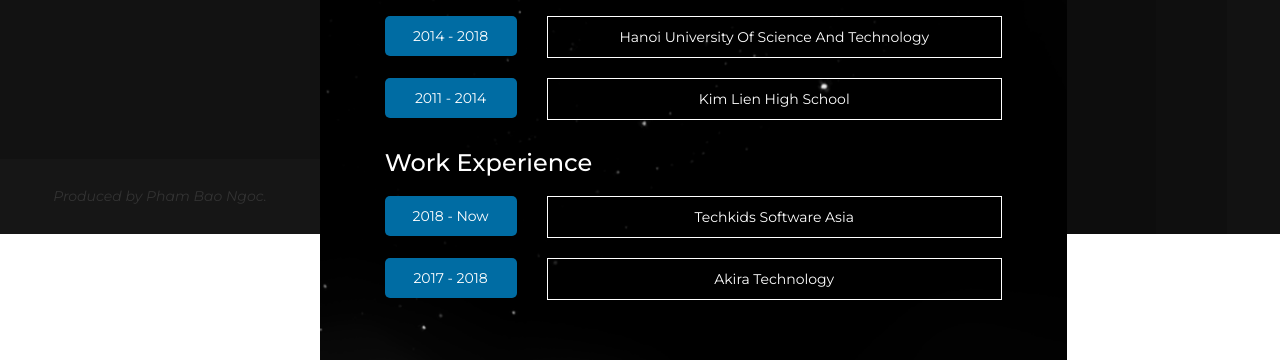
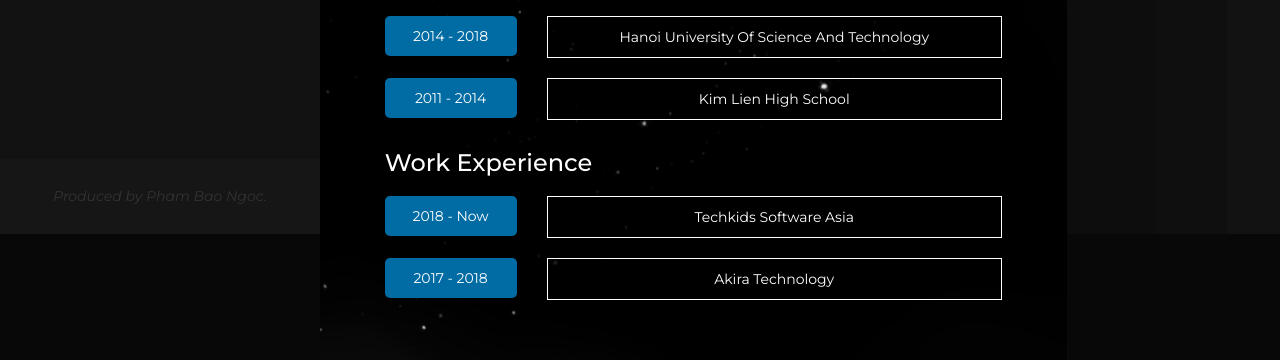
Before and after one commit to ppppbn/my-portfolio, a PHP site: page /index.html in a window 1280 px wide. Shown: the part 566-926 px from the top of the page. Run offline with PHP 8.4, Linux system fonts and the light colour scheme.

Commit message:
Change body background color

```diff
--- a/app/app.controller.js
+++ b/app/app.controller.js
@@ -26,10 +26,6 @@ function appController($scope, $rootScope, $timeout) {
     },1000);
   }
 
-  //load particles in background
-  // particlesJS.load('particles', './configs/particles.json', function() {
-  //   //TODO : Load successfully
-  // });
   $scope.changeState = function(state, brand){
     if(state !== $scope.screenState){
       window.location.hash = state;
--- a/assets/style.css
+++ b/assets/style.css
@@ -2,6 +2,9 @@ html,
 body {
   height: 100%;
   font-family: Montserrat;
+}
+body {
+  background-color: rgba(0, 0, 0, 0.97);
 }
 .bg-black {
   background: #121212;
@@ -549,6 +552,7 @@ hr {
   position: fixed;
   right: 0px;
   top: 0px;
+  background: white;
 }
 .full-min-height {
   min-height: 100%;
--- a/assets/style.less
+++ b/assets/style.less
@@ -1,6 +1,10 @@
 html, body {
   height: 100%;
   font-family: Montserrat;
+}
+
+body {
+  background-color : rgba(0,0,0,0.97);
 }
 
 .bg-black {
@@ -551,6 +555,7 @@ hr {
   position: fixed;
   right : 0px;
   top: 0px;
+  background: white;
 }
 
 .full-min-height {
--- a/index.html
+++ b/index.html
@@ -15,7 +15,6 @@
     crossorigin="anonymous"></script>
   <script src="https://maxcdn.bootstrapcdn.com/bootstrap/3.3.7/js/bootstrap.min.js" integrity="sha384-Tc5IQib027qvyjSMfHjOMaLkfuWVxZxUPnCJA7l2mCWNIpG9mGCD8wGNIcPD7Txa"
     crossorigin="anonymous"></script>
-  <script src="./libs/particles.min.js"></script>
   <script src="./configs/variables.js"></script>
   <script src="./app/app.module.js"></script>
   <script src="./app/app.controller.js"></script>
```
